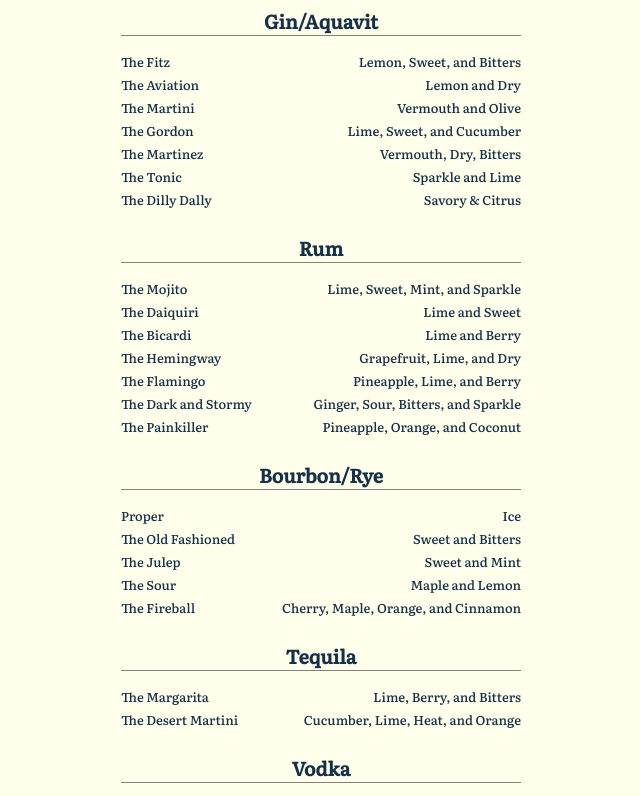
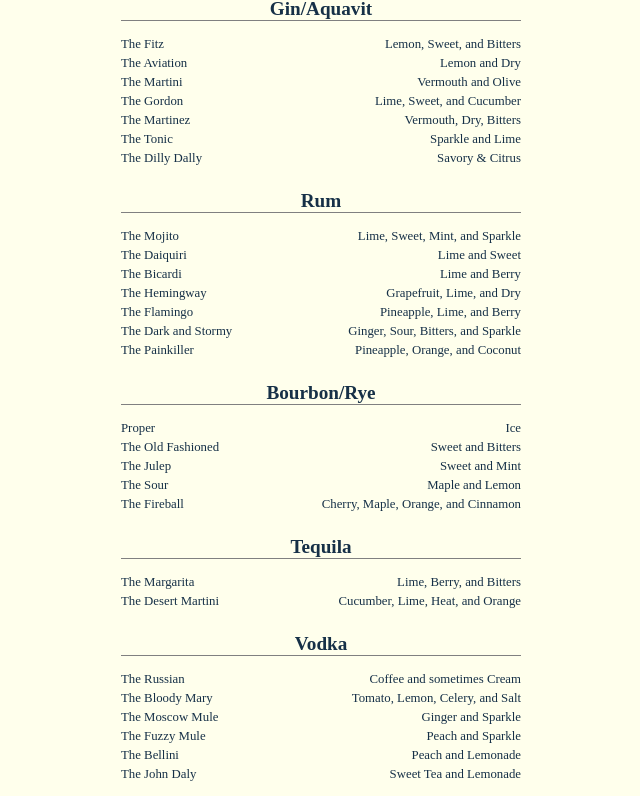
Before and after one commit to henderjon/dellwoodavenue, a plain HTML site: page index.html in a window 1280 px wide. Shown: the part 66-862 px from the top of the page, without its empty margins (319-959 px from the left). Drawn offline with Linux system fonts and the light colour scheme; a web font is replaced by a local one.

Commit message:
old font file; posterity

```diff
--- a/css/main.css
+++ b/css/main.css
@@ -7,8 +7,7 @@
 
 body {
 	/* font-family: 'Source Sans Pro'; */
-	font-family: 'Literata';
-	font-weight: 500;
+	font-family: PublicSans;
 	font-size: .8rem;
 	width: 400px;
 	margin: 0 auto 12px;
```
